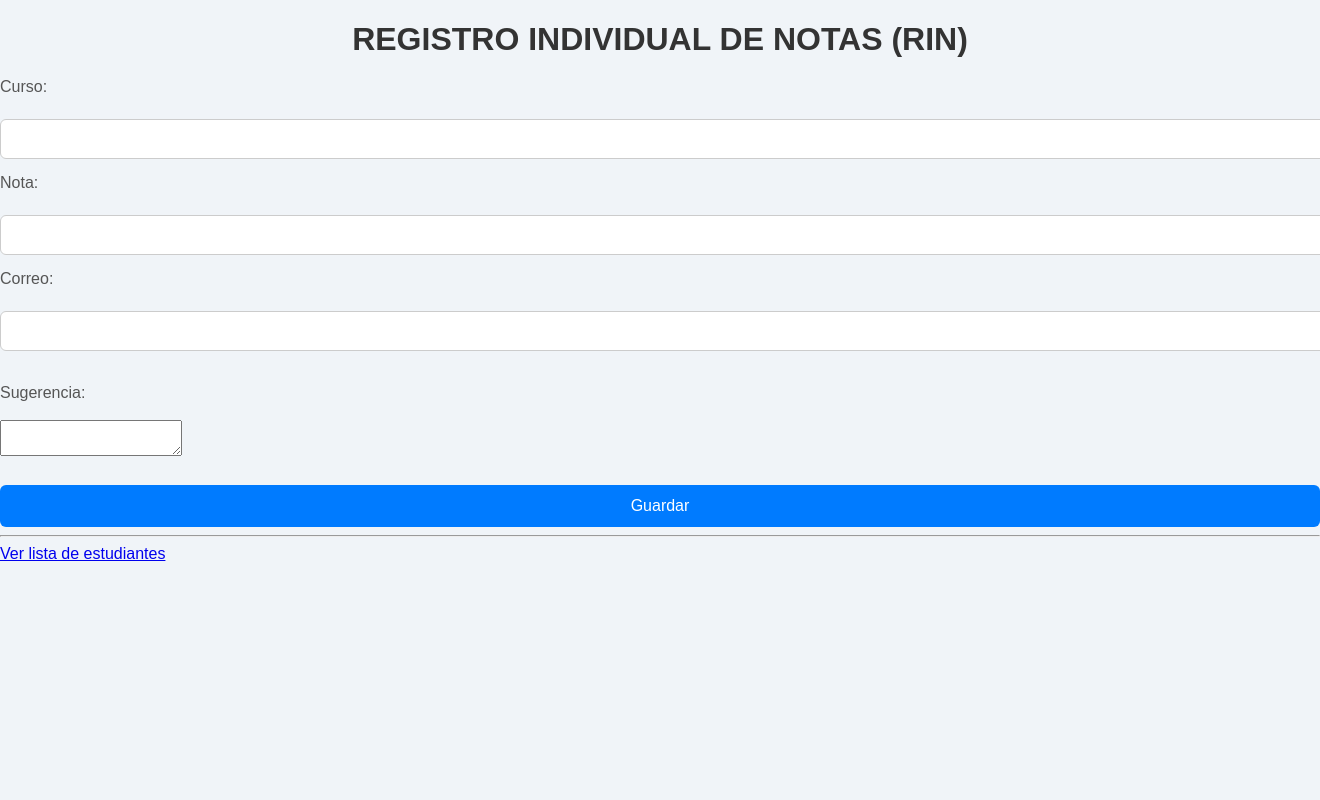
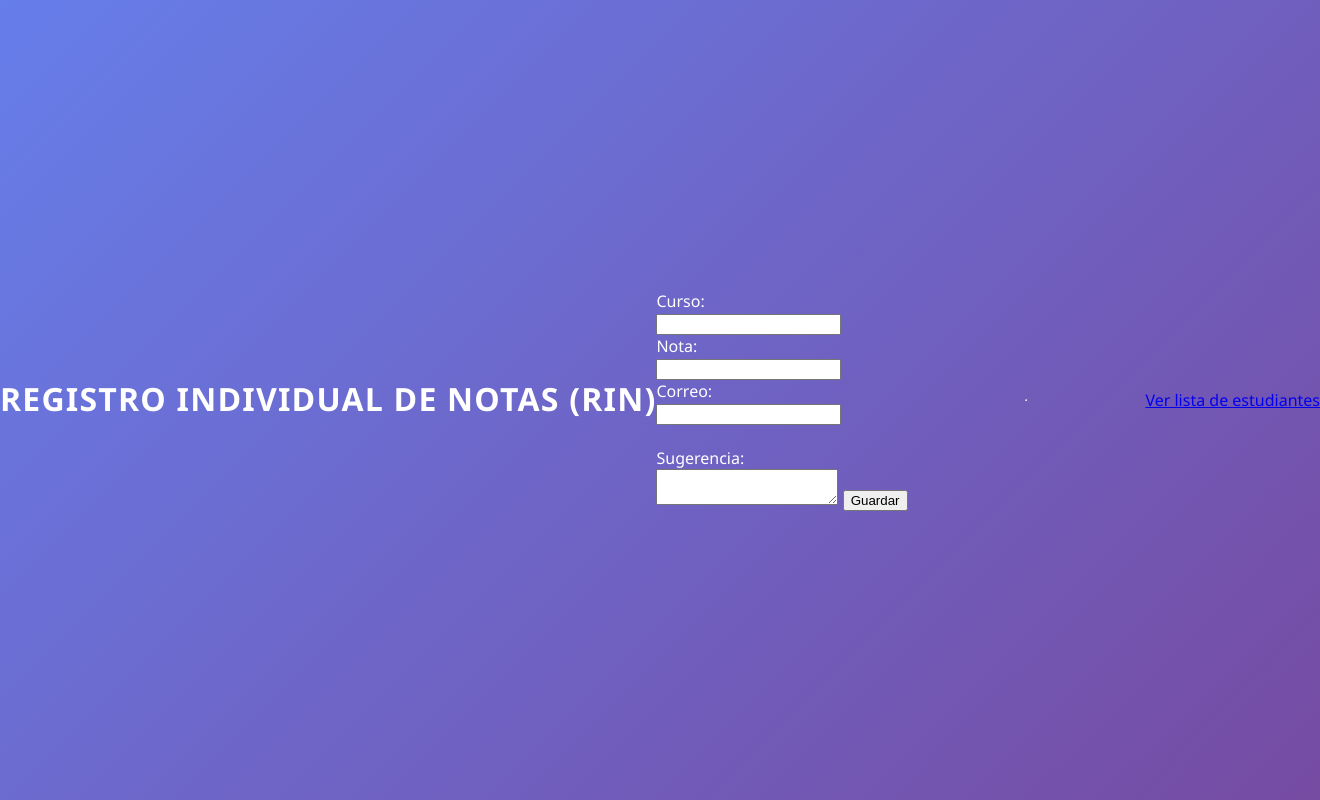
Before and after one commit to miguel-jaeger/COEDE-MySQL2, a PHP site: page / in a window 1320 px wide; the page is wider, and only the part inside the window is pictured. Run offline with PHP 8.4, Linux system fonts and the light colour scheme.

Commit message:
diseño prueba

```diff
--- a/MODELO/Conexion.php
+++ b/MODELO/Conexion.php
@@ -3,7 +3,7 @@
 class Database {
     private $host = "localhost";
     //Datos a cambiar
-    private $db_name = "db_estudiantes";
+    private $db_name = "db_ingenieria";
     private $username = "root";
     private $password = "";
     public $conn;
--- a/VISTA/Listar.php
+++ b/VISTA/Listar.php
@@ -6,6 +6,7 @@
 <body>
     <h1>Lista de Estudiantes</h1>
     <table border="1">
+    <link rel="stylesheet" href="/php/COEDE-MySQL2/VISTA/style1.css"/>
         <thead>
             <tr>
                 <th>ID</th>
--- a/VISTA/Registro.php
+++ b/VISTA/Registro.php
@@ -2,7 +2,7 @@
 <html>
 <head>
     <title>CALIFICACIONES - GRUPO 2</title>
-    <link rel="stylesheet" href="style1.css"/>
+    <link rel="stylesheet" href="/php/COEDE-MySQL2/VISTA/style1.css"/>
 </head>
 <body>
     <h1>REGISTRO INDIVIDUAL DE NOTAS (RIN) </h1>
--- a/VISTA/style1.css
+++ b/VISTA/style1.css
@@ -1,56 +1,83 @@
-/* styles.css */
+/* style1.css */
 
 body {
-    font-family: Arial, sans-serif;
-    background-color: #f0f4f8;
+    font-family: 'Segoe UI', Tahoma, Geneva, Verdana, sans-serif;
+    background: linear-gradient(135deg, #667eea, #764ba2);
+    color: white;
     margin: 0;
     padding: 0;
+    min-height: 100vh;
+    display: flex;
+    justify-content: center;
+    align-items: center;
 }
 
-.container {
-    max-width: 500px;
-    margin: 60px auto;
-    background-color: white;
-    padding: 30px;
-    box-shadow: 0 4px 8px rgba(0,0,0,0.1);
-    border-radius: 10px;
+.registro-container {
+    background-color: rgba(0, 0, 0, 0.7);
+    padding: 30px 40px;
+    border-radius: 15px;
+    box-shadow: 0 8px 25px rgba(0, 0, 0, 0.6);
+    max-width: 450px;
+    width: 90%;
 }
 
 h1 {
     text-align: center;
-    color: #333;
-    margin-bottom: 20px;
+    margin-bottom: 25px;
+    font-weight: 700;
+    letter-spacing: 1.2px;
 }
 
-form label {
+.registro-form label {
     display: block;
     margin-top: 15px;
-    color: #555;
-}
-
-form input {
-    width: 100%;
-    padding: 10px;
-    margin-top: 5px;
-    border: 1px solid #ccc;
-    border-radius: 6px;
+    font-weight: 600;
     font-size: 16px;
 }
 
-form button {
-    display: block;
+.registro-form input[type="text"],
+.registro-form input[type="email"],
+.registro-form textarea {
     width: 100%;
-    padding: 12px;
+    padding: 10px 12px;
+    margin-top: 6px;
+    border-radius: 8px;
+    border: none;
+    font-size: 15px;
+}
+
+.registro-form textarea {
+    resize: vertical;
+    min-height: 80px;
+}
+
+.registro-form button {
     margin-top: 25px;
-    background-color: #007bff;
+    width: 100%;
+    background-color: #ff6f61;
     color: white;
+    font-weight: 700;
     font-size: 16px;
     border: none;
-    border-radius: 6px;
+    padding: 12px;
+    border-radius: 10px;
     cursor: pointer;
-    transition: background-color 0.3s;
+    transition: background-color 0.3s ease;
 }
 
-form button:hover {
-    background-color: #0056b3;
+.registro-form button:hover {
+    background-color: #ff3b2f;
 }
+
+.link-lista {
+    display: block;
+    text-align: center;
+    margin-top: 20px;
+    color: #ffc107;
+    text-decoration: none;
+    font-weight: 600;
+}
+
+.link-lista:hover {
+    text-decoration: underline;
+}
```
